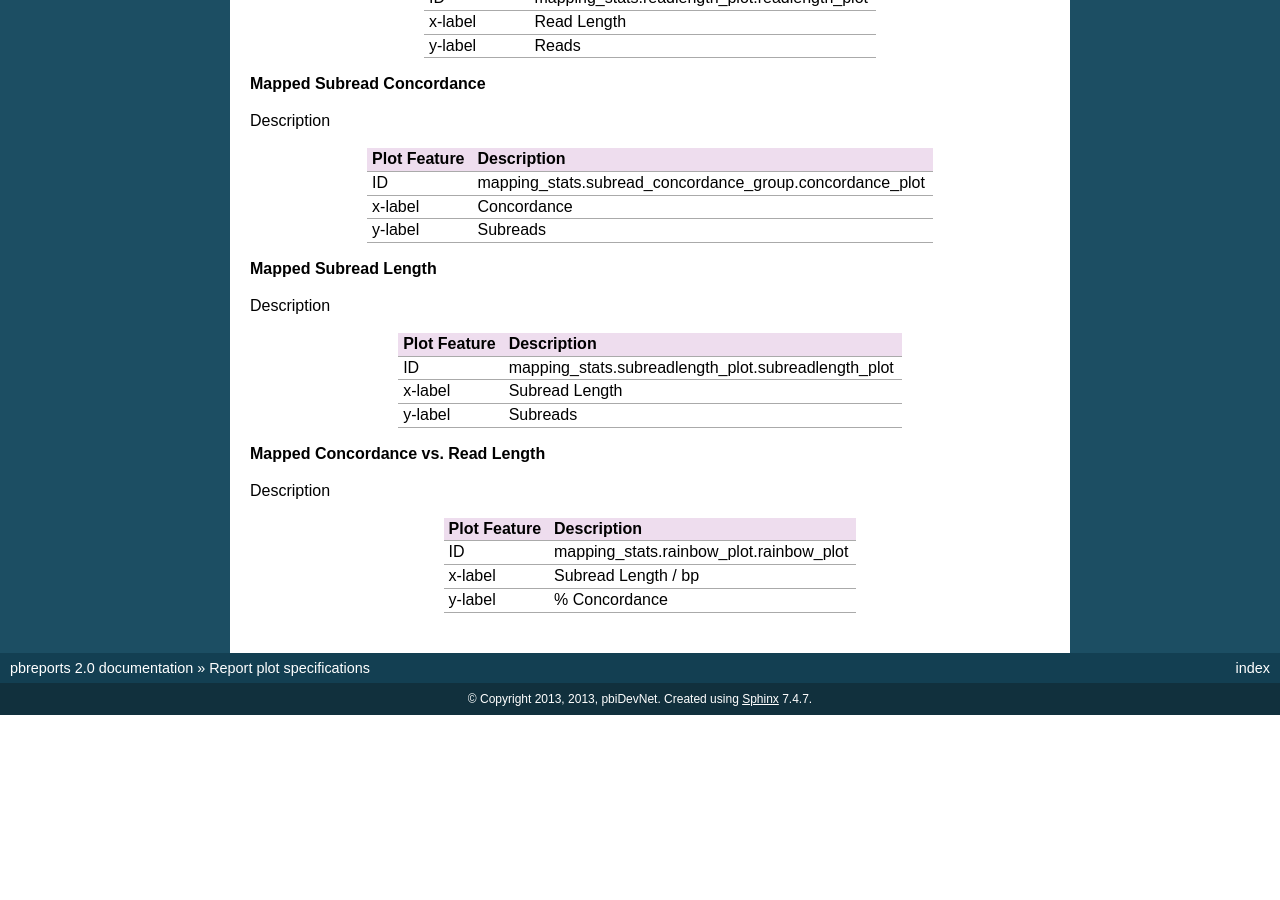
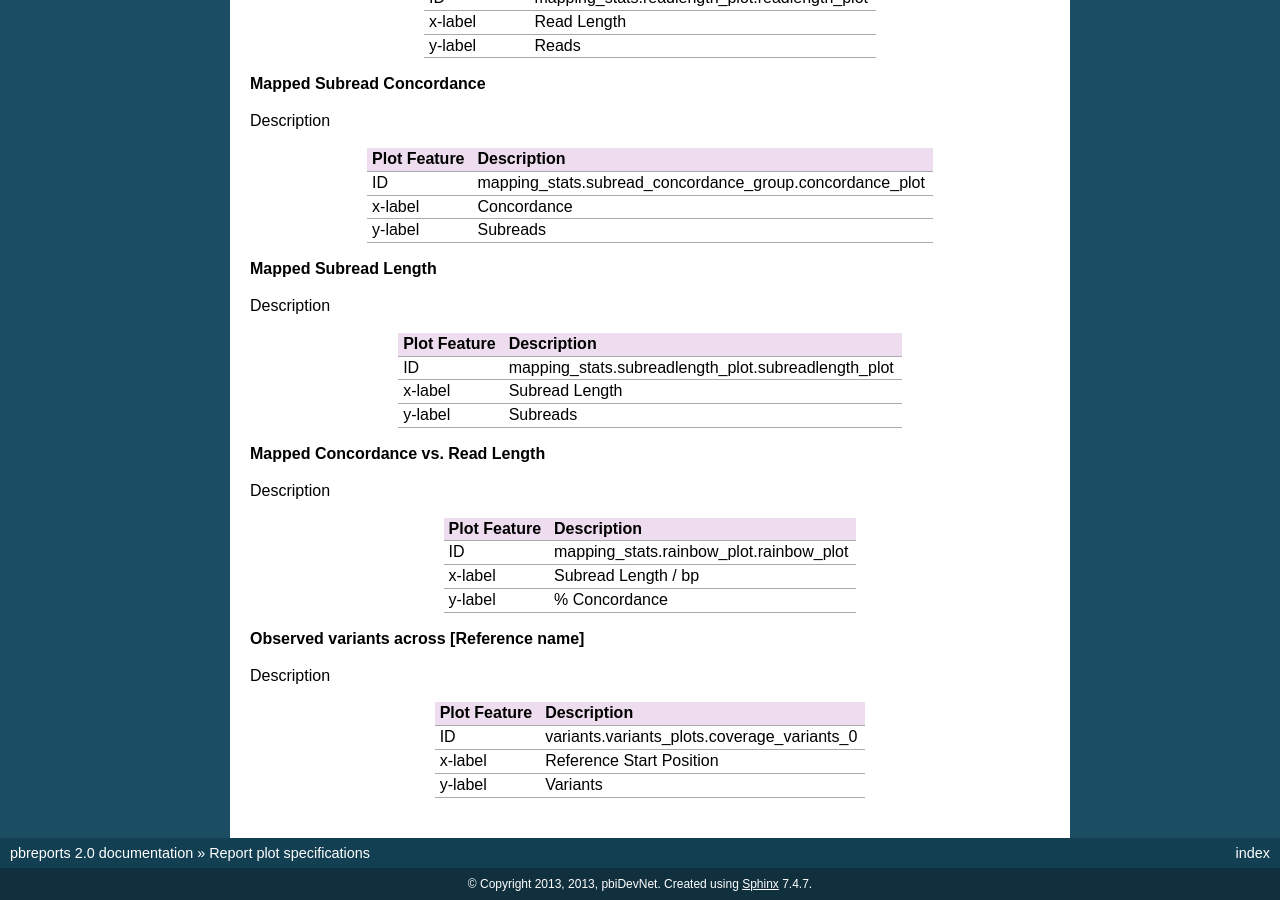
Before and after one commit to Global19-atlassian-net/pbreports, a Sphinx documentation site: the page built from doc/specs/plots.rst, in a window 1280 px wide and 900 px high, scrolled down 1163 px. Built offline with Sphinx 7.4.7, drawn with Linux system fonts in a browser that asks for light colours; before the commit the page ends 1878 px from its top, so only the background shows below that.

Commit message:
Update plots.rst

```diff
--- a/doc/specs/plots.rst
+++ b/doc/specs/plots.rst
@@ -122,3 +122,16 @@ ID                                    mapping_stats.rainbow_plot.rainbow_plot
 x-label                               Subread Length / bp
 y-label                               % Concordance
 ====================================  =====================================================================================================================================
+
+
+**Observed variants across [Reference name]**
+
+Description
+
+====================================  =====================================================================================================================================
+Plot Feature                          Description
+====================================  =====================================================================================================================================
+ID                                    variants.variants_plots.coverage_variants_0
+x-label                               Reference Start Position
+y-label                               Variants
+====================================  =====================================================================================================================================
```
